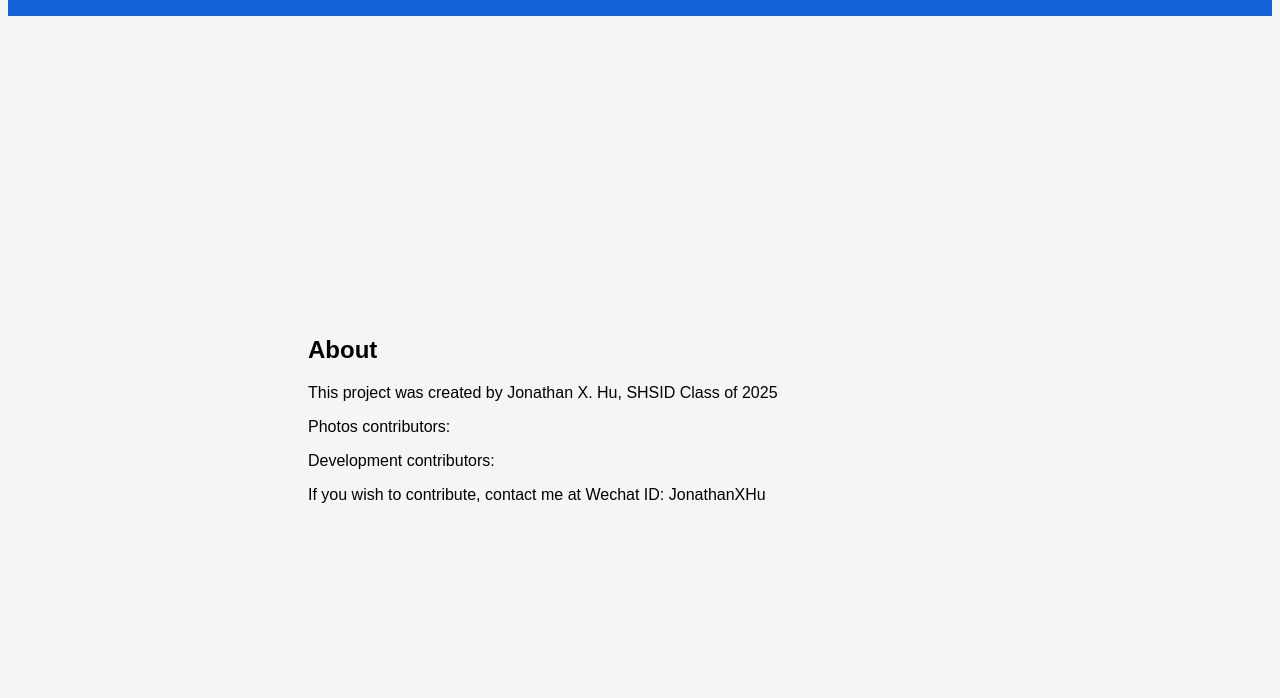
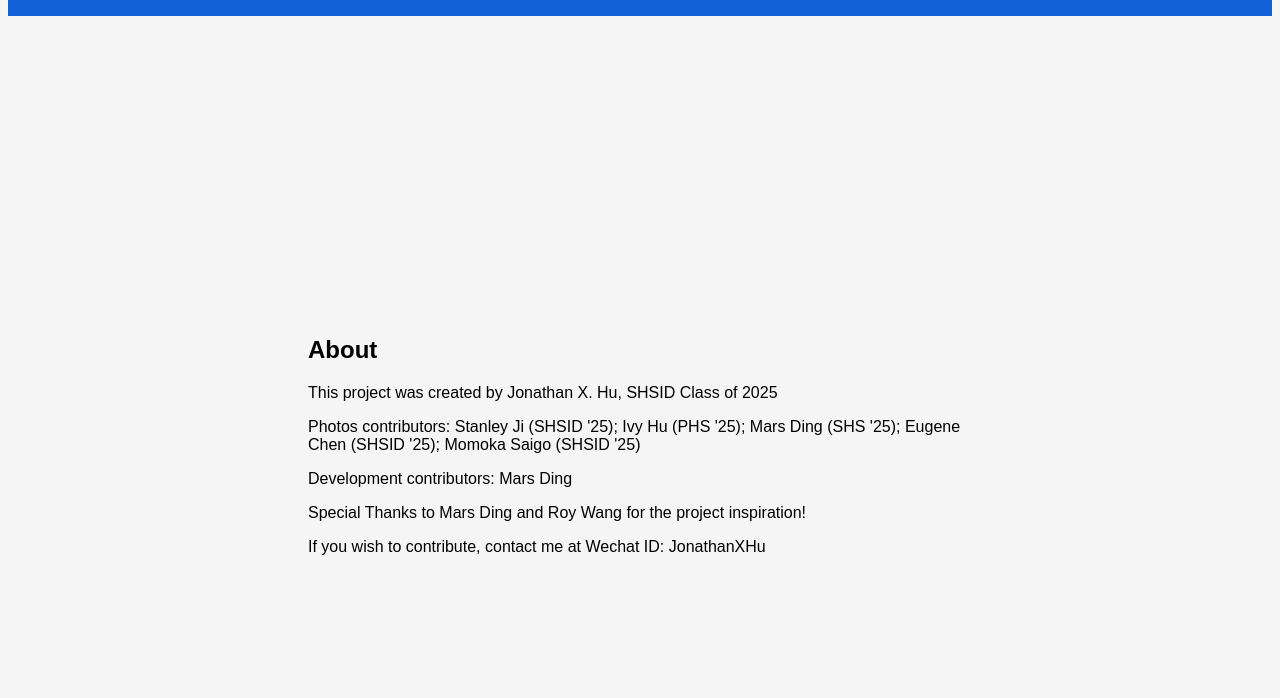
Before and after one commit to Jonathanxhu/SHSguessr, a plain HTML site: page about.html in a window 1280 px wide. Shown: the part 102-800 px from the top of the page. Drawn offline with Linux system fonts and the light colour scheme.

Commit message:
Update about.html

```diff
--- a/about.html
+++ b/about.html
@@ -11,8 +11,9 @@
       <div id="about">
          <h2>About</h2>
          <p> This project was created by Jonathan X. Hu, SHSID Class of 2025 </p>
-         <p> Photos contributors:  </p>
-         <p> Development contributors: </p>
+         <p> Photos contributors: Stanley Ji (SHSID '25); Ivy Hu (PHS '25);  Mars Ding (SHS '25); Eugene Chen (SHSID '25); Momoka Saigo (SHSID '25) </p>
+         <p> Development contributors: Mars Ding </p>
+         <p> Special Thanks to Mars Ding and Roy Wang for the project inspiration! </p>
          <p> If you wish to contribute, contact me at Wechat ID: JonathanXHu </p>
       </div>
       <button onclick="window.location.href = 'index.html';">Return to mainpage</button>
```
